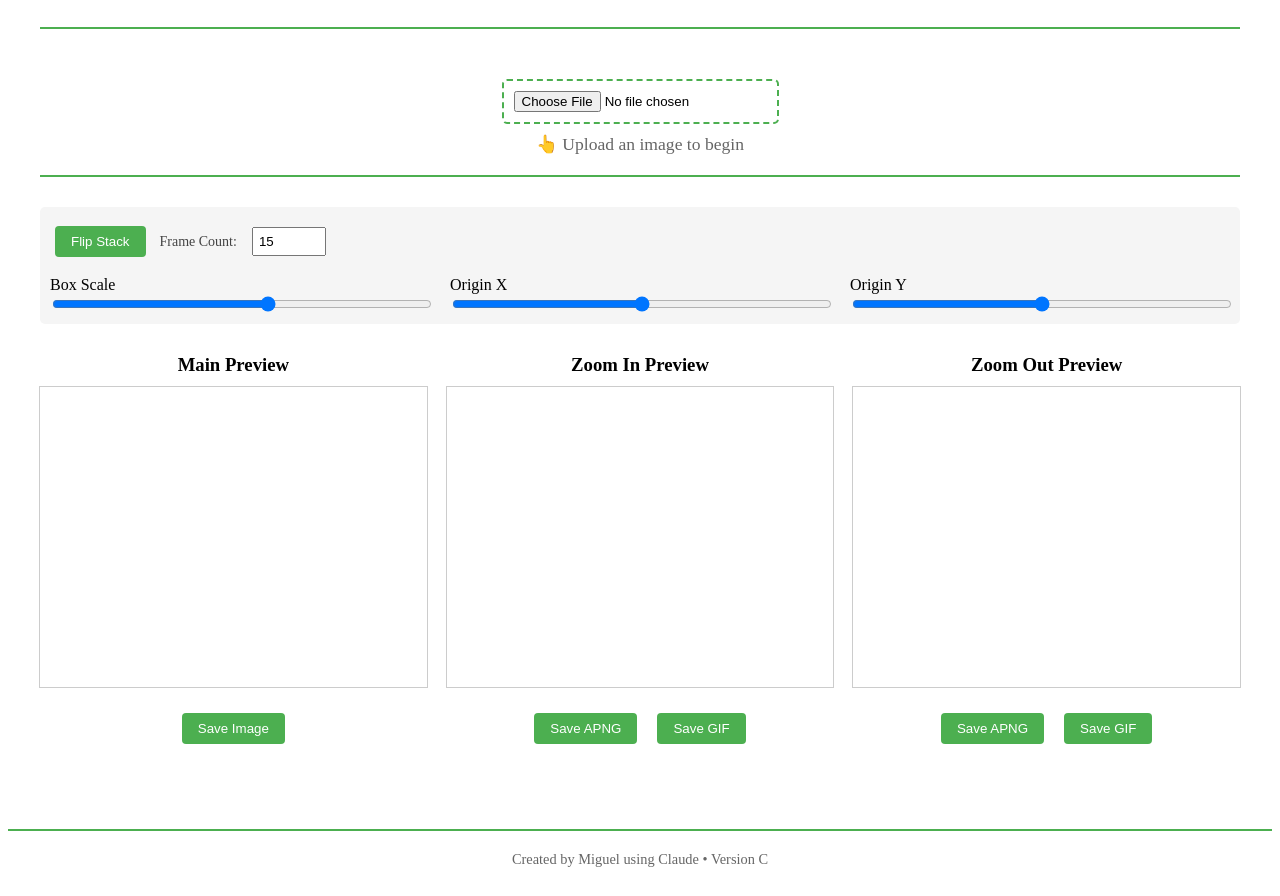
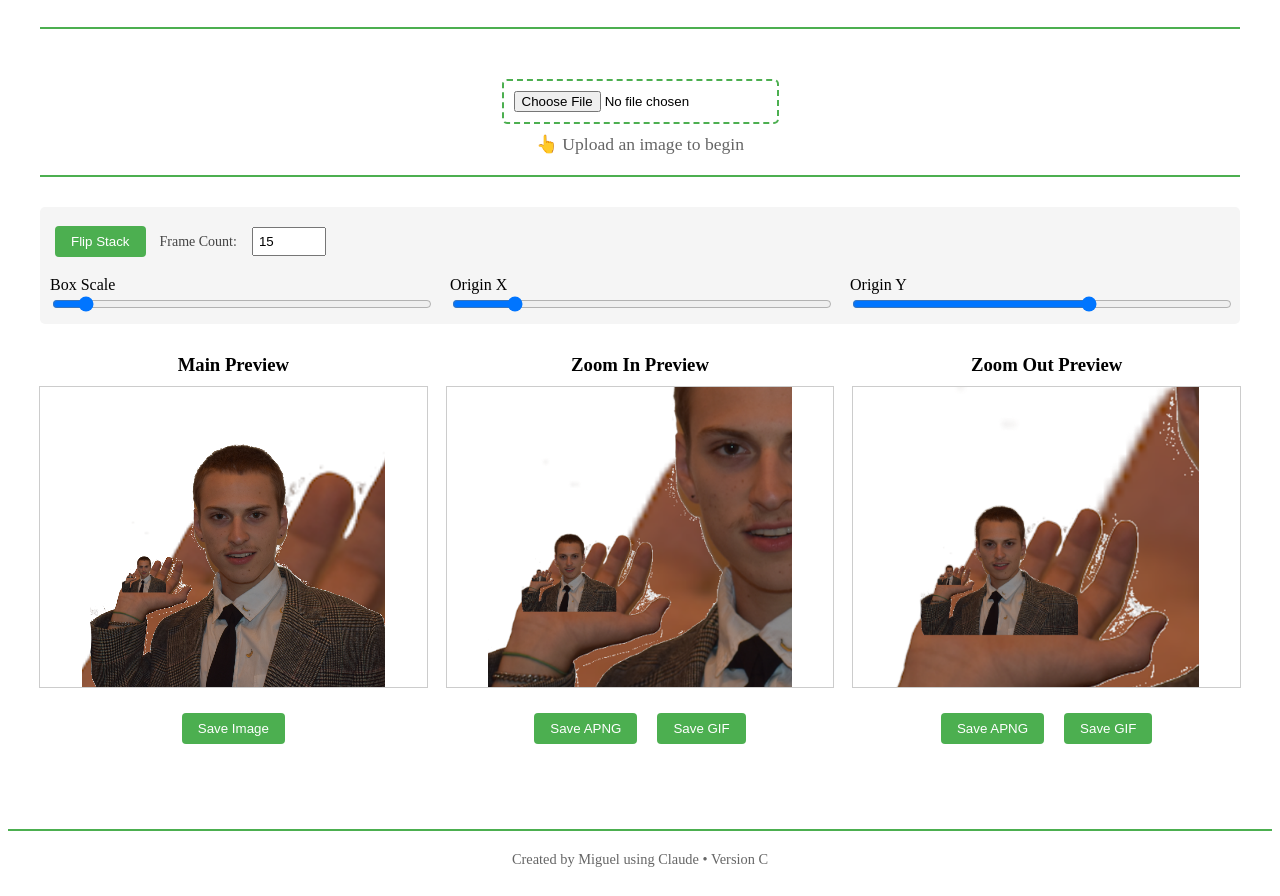
Before and after one commit to miguelgonzalezcarriedo/recursed, a plain HTML site: page index.html in a window 1280 px wide. Shown: the part 177-1073 px from the top of the page. Drawn offline with Linux system fonts and the light colour scheme; a web font is replaced by a local one.

Commit message:
added flavicon and default example

```diff
--- a/index.html
+++ b/index.html
@@ -3,9 +3,10 @@
 <head>
     <meta charset="UTF-8">
     <meta name="viewport" content="width=device-width, initial-scale=1.0">
-    <title>Image Editor</title>
+    <title>Recursed Editor</title>
     <link rel="stylesheet" href="styles.css">
     <link href="https://fonts.googleapis.com/css2?family=UnifrakturMaguntia&display=swap" rel="stylesheet">
+    <link rel="icon" type="image/png" href="favicon.png">
 </head>
 <body>
     <div class="top-border"></div>
@@ -30,15 +31,15 @@
             <div class="sliders">
                 <div class="slider-container">
                     <label for="boxScale">Box Scale</label>
-                    <input type="range" id="boxScale" min="0.1" max="0.8" step="0.01" value="0.5">
+                    <input type="range" id="boxScale" min="0.1" max="0.8" step="0.01" value="0.15">
                 </div>
                 <div class="slider-container">
                     <label for="originX">Origin X</label>
-                    <input type="range" id="originX" min="0" max="1" step="0.01" value="0.5">
+                    <input type="range" id="originX" min="0" max="1" step="0.01" value="0.15">
                 </div>
                 <div class="slider-container">
                     <label for="originY">Origin Y</label>
-                    <input type="range" id="originY" min="0" max="1" step="0.01" value="0.5">
+                    <input type="range" id="originY" min="0" max="1" step="0.01" value="0.63">
                 </div>
             </div>
         </div>
--- a/script.js
+++ b/script.js
@@ -21,6 +21,7 @@ class ImageEditor {
 
         this.setupEventListeners();
         this.resizeCanvas();
+        this.loadDefaultImage(); // Add this line
     }
 
     setupEventListeners() {
@@ -85,11 +86,11 @@ class ImageEditor {
         this.displayOutputImage();
     }
 
-    loadImage(event) {
-        const file = event.target.files[0];
-        if (file) {
-            const reader = new FileReader();
-            reader.onload = (e) => {
+    loadDefaultImage() {
+        this.loadImageFromUrl('default.png');
+    }
+
+    loadImageFromUrl(url) {
         const img = new Image();
         img.onload = () => {
             this.image = img;
@@ -99,10 +100,20 @@ class ImageEditor {
             };
             this.calculateScaleFactor();
             this.updateOutputImage();
-                    // Add preview generation after image is loaded
             this.updatePreviews();
         };
-                img.src = e.target.result;
+        img.onerror = () => {
+            console.error('Failed to load image:', url);
+        };
+        img.src = url;
+    }
+
+    loadImage(event) {
+        const file = event.target.files[0];
+        if (file) {
+            const reader = new FileReader();
+            reader.onload = (e) => {
+                this.loadImageFromUrl(e.target.result);
             };
             reader.readAsDataURL(file);
         }
@@ -409,6 +420,10 @@ class ImageEditor {
             this.frames.push(frameCanvas);
         }
 
+        if (this.frames.length > 0) {
+            this.createFavicon(); // Add this line
+        }
+
         return this.frames.length > 0;
     }
 
@@ -512,6 +527,38 @@ class ImageEditor {
         // Start animation
         animate();
     }
+
+    // Add this method to the ImageEditor class
+    createFavicon() {
+        if (!this.frames || this.frames.length === 0) return;
+
+        // Create a small canvas for the favicon (typically 32x32)
+        const faviconSize = 32;
+        const faviconCanvas = document.createElement('canvas');
+        faviconCanvas.width = faviconSize;
+        faviconCanvas.height = faviconSize;
+        const ctx = faviconCanvas.getContext('2d');
+
+        // Scale and draw each frame
+        const frameList = [...this.frames];
+        const frameData = frameList.map(canvas => {
+            ctx.clearRect(0, 0, faviconSize, faviconSize);
+            ctx.drawImage(canvas, 0, 0, faviconSize, faviconSize);
+            return ctx.getImageData(0, 0, faviconSize, faviconSize).data;
+        });
+
+        // Create APNG
+        const delays = new Array(frameData.length).fill(100);
+        const pngData = UPNG.encode(frameData, faviconSize, faviconSize, 0, delays);
+
+        // Create blob and update favicon
+        const blob = new Blob([pngData], { type: 'image/png' });
+        const url = URL.createObjectURL(blob);
+        const link = document.querySelector("link[rel*='icon']");
+        if (link) {
+            link.href = url;
+        }
+    }
 }
 
 // Initialize the editor when the page loads
```
Also changed, not shown: default.png (added). Lines whose indentation alone changed are shown as unchanged.
